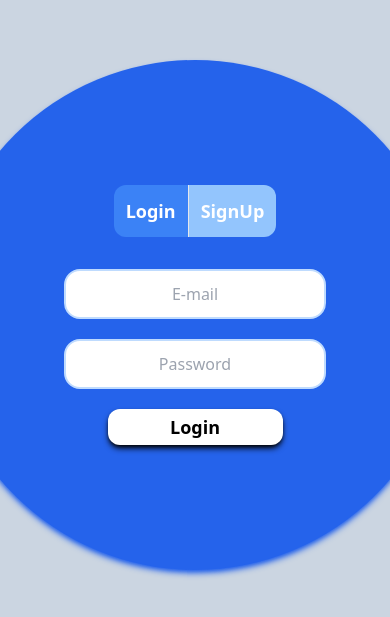
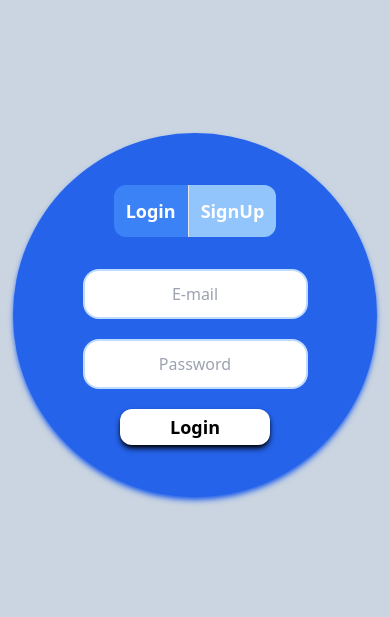
Before and after one commit to BatuhanAC/intern_project_front, a React (Create React App) app: page /login in a window 390 px wide. Shown: the part 107-724 px from the top of the page. Built offline with nearby package versions, Linux system fonts and the light colour scheme.

Commit message:
login register mobile

```diff
--- a/src/App.js
+++ b/src/App.js
@@ -25,13 +25,13 @@ function App() {
     <div className="flex h-full bg-slate-300 items-center justify-center">
       <div className={`
       ${(location.pathname !== "/diet" && location.pathname !== "/progress" && location.pathname !== "/photos" )
-      && "flex flex-col fixed w-full bg-transparent items-center justify-center aspect-square z-0"}
+      && "flex flex-col w-full bg-transparent items-center justify-center z-0"}
       ${(location.pathname === "/diet" || location.pathname === "/progress" || location.pathname === "/photos" )
       && "flex flex-col absolute min-w-[95%] min-h-[95%] bg-transparent items-center justify-center z-0"}
       `}>
         {location.pathname !== "/login" && <ListOfRoutingDots/>}
         <div className={`
-        ${location.pathname === "/login" && "bg-blue-600 shadow-blue-600 min-w-[30%] aspect-[1/1] rounded-full "}
+        ${location.pathname === "/login" && "bg-blue-600 shadow-blue-600 flex aspect-[1/1] rounded-full "}
         ${location.pathname === "/" && "bg-blue-600 shadow-blue-600 min-w-[30%] aspect-[1/1] rounded-full "}
         ${location.pathname === "/account" && "bg-yellow-500 shadow-yellow-500 min-w-[30%]  aspect-[1/1] rounded-full "}
         ${location.pathname === "/calorie-calculator" && "shadow-pink-500 bg-pink-500 min-w-[30%] aspect-[1/1] rounded-full "}
--- a/src/components/pages/Login.js
+++ b/src/components/pages/Login.js
@@ -59,7 +59,7 @@ const Login = () => {
 
 
   return (
-    <div className='flex flex-col justify-center items-center p-12 rounded-3xl z-0'>
+    <div className='flex flex-col justify-center items-center rounded-3xl z-0'>
       <div className='flex flex-row'>
         <button className={activeLogin ? "font-bold text-lg bg-blue-500 p-3 rounded-l-xl border-r text-white text-center cursor-default" :
          "font-bold text-lg bg-blue-300 p-3 rounded-l-xl border-r text-white text-center cursor-default"}
@@ -73,13 +73,13 @@ const Login = () => {
 
       </div>
       { activeLogin ?
-      <form className="flex-col flex mt-8 gap-5 min-w-[350px]" onSubmit={handleLogin}>
+      <form className="flex-col flex mt-8 gap-5 lg:min-w-[350px] min-w-[300px] " onSubmit={handleLogin}>
         <Input type="email" placeholder="E-mail" setState={setEmail}/>
         <Input type="password" placeholder="Password" setState={setPassword}/>
         <Button>Login</Button>
       </form>
       :
-      <form className="flex-col flex mt-8 gap-5 min-w-[350px]" onSubmit={handleSignUp}>
+      <form className="flex-col flex mt-8 gap-5 lg:min-w-[350px] min-w-[300px] " onSubmit={handleSignUp}>
         <Input type="email" placeholder="E-mail" setState={setEmail}/>
         <div className="flex">
           <Input type="password" placeholder="Password" setState={setPassword}/>
```
